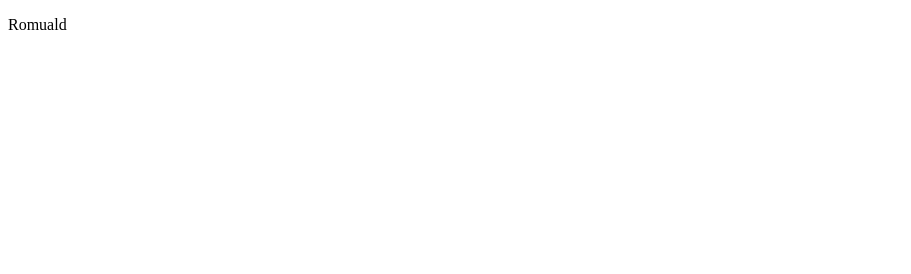
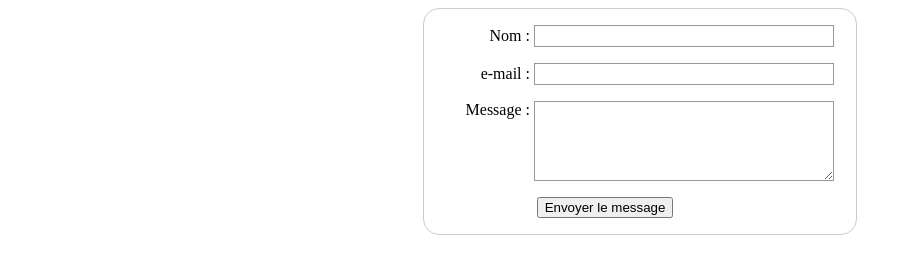
Before and after one commit to Azrod64/M-thode-dev-log-front, a plain HTML site: page public/index.html in a window 1280 px wide. Shown: the whole page, without its empty margins (0-911 px from the left). Drawn offline with Linux system fonts and the light colour scheme.

Commit message:
Add first page

```diff
--- a/public/index.html
+++ b/public/index.html
@@ -4,9 +4,28 @@
     <meta charset="UTF-8">
     <meta http-equiv="X-UA-Compatible" content="IE=edge">
     <meta name="viewport" content="width=device-width, initial-scale=1.0">
+    <link rel="stylesheet" href="style.css">
     <title>Document</title>
 </head>
 <body>
-    <p>Romuald</p>
+    <form action="/ma-page-de-traitement" method="post">
+        <div>
+            <label for="name">Nom :</label>
+            <input type="text" id="name" name="user_name">
+        </div>
+        <div>
+            <label for="mail">e-mail&nbsp;:</label>
+            <input type="email" id="mail" name="user_mail">
+        </div>
+        <div>
+            <label for="msg">Message :</label>
+            <textarea id="msg" name="user_message"></textarea>
+        </div>
+        <div class="button">
+            <button type="submit">Envoyer le message</button>
+        </div>
+    </form>
+
+
 </body>
 </html>
--- a/public/style.css
+++ b/public/style.css
@@ -0,0 +1,57 @@
+form {
+    /* Uniquement centrer le formulaire sur la page */
+    margin: 0 auto;
+    width: 400px;
+    /* Encadré pour voir les limites du formulaire */
+    padding: 1em;
+    border: 1px solid #CCC;
+    border-radius: 1em;
+  }
+
+  form div + div {
+    margin-top: 1em;
+  }
+
+  label {
+    /* Pour être sûrs que toutes les étiquettes ont même taille et sont correctement alignées */
+    display: inline-block;
+    width: 90px;
+    text-align: right;
+  }
+
+  input, textarea {
+    /* Pour s'assurer que tous les champs texte ont la même police.
+       Par défaut, les textarea ont une police monospace */
+    font: 1em sans-serif;
+
+    /* Pour que tous les champs texte aient la même dimension */
+    width: 300px;
+    box-sizing: border-box;
+
+    /* Pour harmoniser le look & feel des bordures des champs texte */
+    border: 1px solid #999;
+  }
+
+  input:focus, textarea:focus {
+    /* Pour souligner légèrement les éléments actifs */
+    border-color: #000;
+  }
+
+  textarea {
+    /* Pour aligner les champs texte multi‑ligne avec leur étiquette */
+    vertical-align: top;
+
+    /* Pour donner assez de place pour écrire du texte */
+    height: 5em;
+  }
+
+  .button {
+    /* Pour placer le bouton à la même position que les champs texte */
+    padding-left: 90px; /* même taille que les étiquettes */
+  }
+
+  button {
+    /* Cette marge supplémentaire représente grosso modo le même espace que celui
+       entre les étiquettes et les champs texte */
+    margin-left: .5em;
+  }
```
